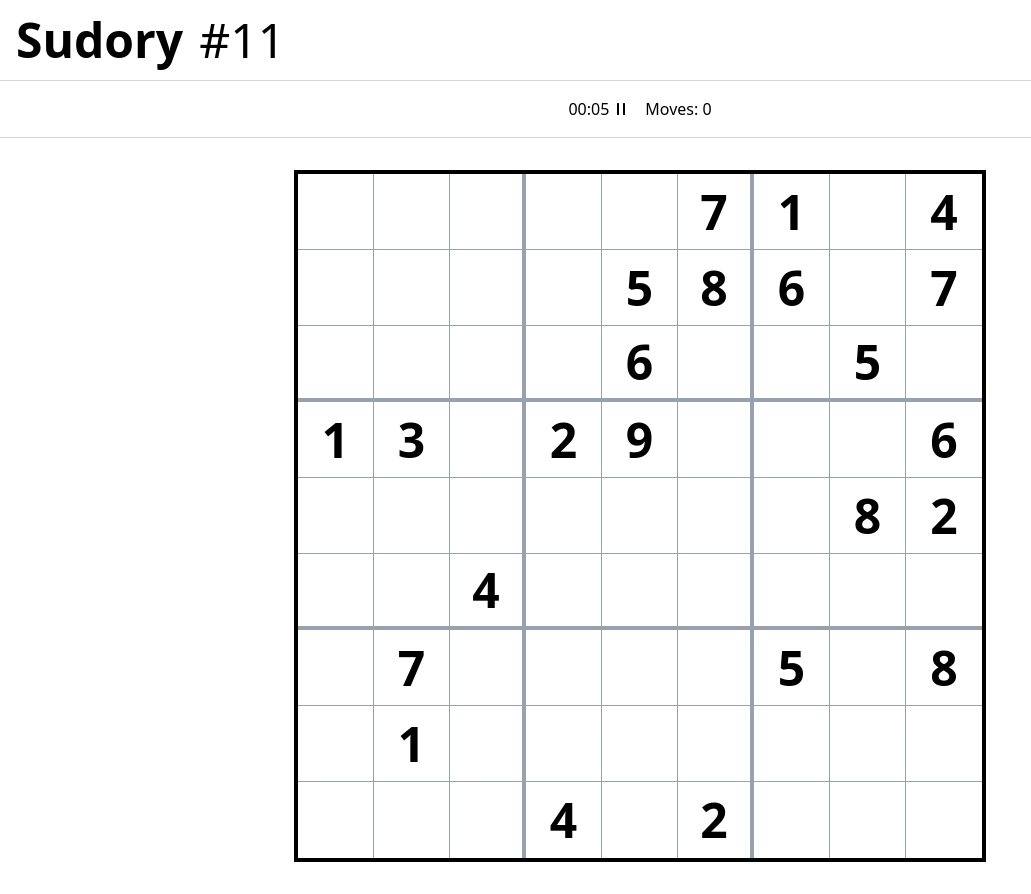
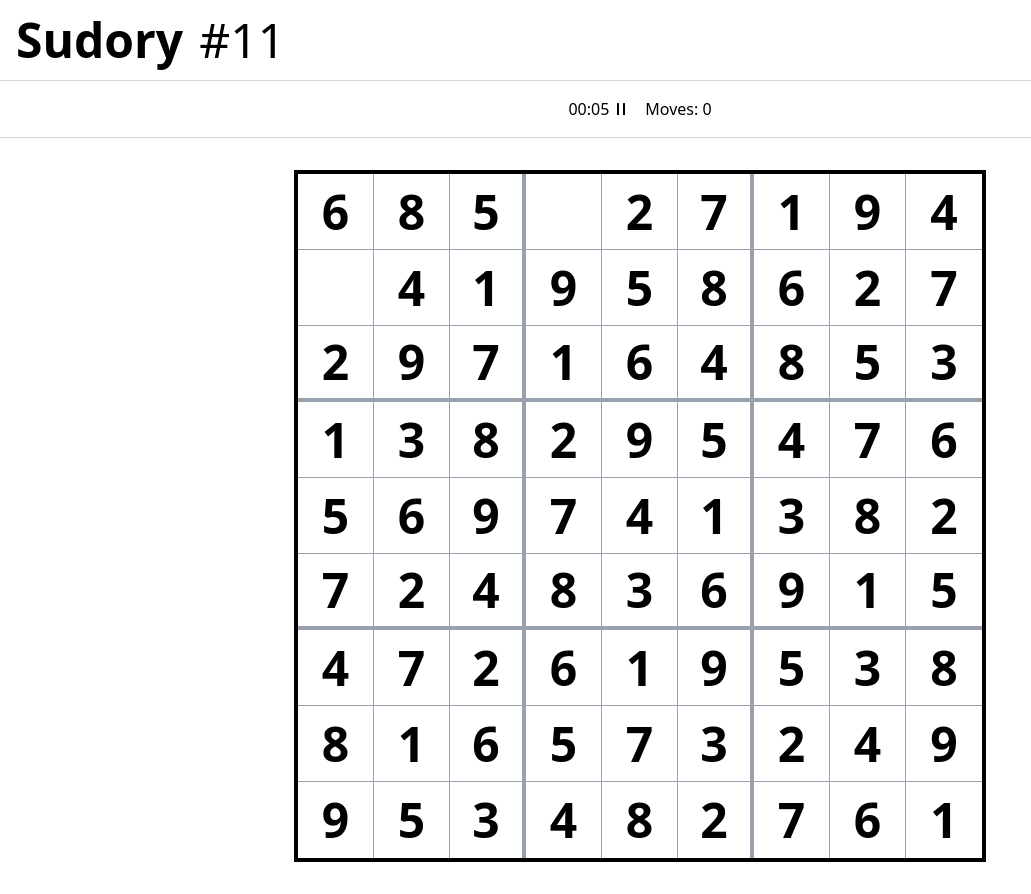
Before and after one commit to Ryan-Vakhshoori/sudory, a Next.js app: page / in a window 1280 px wide. Shown: the whole page, without its empty margins (0-1031 px from the left). Built offline with nearby package versions, Linux system fonts and the light colour scheme.

Commit message:
Add puzzle complete popup

```diff
--- a/src/app/components/Cell.tsx
+++ b/src/app/components/Cell.tsx
@@ -30,7 +30,7 @@ export default function Cell({
           h-10 w-10 sm:h-15 sm:w-15 md:h-19 md:w-19 ${borderClasses} border-gray-400 ${className}`}
         onClick={onClick}
       >
-        <p className="text-3xl sm:text-4xl md:text-5xl font-bold">{hidden ? "" : value}</p>
+        <p className="text-2xl sm:text-4xl md:text-5xl font-bold">{hidden ? "" : value}</p>
       </div>
     );
   }
--- a/src/app/components/Grid.tsx
+++ b/src/app/components/Grid.tsx
@@ -11,8 +11,6 @@ export default function Grid({
   onResume,
   onMove,
   onComplete,
-  time,
-  moves,
   isPuzzleComplete, // Added isPuzzleComplete prop
   onPuzzleLoad, // Added onPuzzleLoad prop
 }: {
@@ -20,8 +18,6 @@ export default function Grid({
   onResume: () => void;
   onMove: () => void;
   onComplete: () => void;
-  time: number;
-  moves: number;
   isPuzzleComplete: boolean; // Added isPuzzleComplete prop
   onPuzzleLoad: (index: number) => void; // Added onPuzzleLoad prop
 }) {
@@ -49,7 +45,7 @@ export default function Grid({
     isRevealedCell,
     isSameValue,
     handleCellClick,
-  } = useGridLogic(sudokuBoard, initialHiddenCells, onMove, onComplete, isReady);
+  } = useGridLogic(sudokuBoard, initialHiddenCells, onMove, onComplete, isReady, isPuzzleComplete);
 
   useEffect(() => {
     if (
@@ -112,7 +108,7 @@ export default function Grid({
       </div>
 
       {/* Overlay Resume Button */}
-      {!isRunning && (
+      {!isRunning && !isPuzzleComplete && (
         <div className="absolute inset-0 flex justify-center items-center">
           <button
             className="bg-blue-500 text-white h-11 w-11 sm:h-16 sm:w-16 md:h-20 md:w-20 rounded-full flex justify-center items-center"
@@ -122,21 +118,6 @@ export default function Grid({
           </button>
         </div>
       )}
-      {/* Completion Popup */}
-      {isPuzzleComplete && (
-        <div className="absolute inset-0 flex justify-center items-center bg-opacity-100">
-          <div className="bg-white p-6 rounded-lg shadow-lg text-center">
-            <h2 className="text-2xl font-bold mb-4">Congratulations!</h2>
-            <p>You finished the puzzle in {time} seconds with {moves} moves.</p>
-            <button
-              className="mt-4 bg-blue-500 text-white px-4 py-2 rounded"
-              onClick={() => window.location.reload()} // Reload the page to reset
-            >
-              Play Again
-            </button>
-          </div>
-        </div>
-      )}
     </div>
   );
 }
--- a/src/app/hooks/useGridLogic.ts
+++ b/src/app/hooks/useGridLogic.ts
@@ -5,7 +5,8 @@ export function useGridLogic(
   initialHiddenCells: Set<string>,
   onMove: () => void,
   onComplete: () => void,
-  isReady: boolean
+  isReady: boolean,
+  isPuzzleComplete: boolean
 ) {
   const [hiddenCells, setHiddenCells] = useState(initialHiddenCells);
 
@@ -108,7 +109,8 @@ export function useGridLogic(
     if (!isReady) {
       return;
     }
-    if (hiddenCells.size === 0) {
+    if (hiddenCells.size === 0 && !isPuzzleComplete) {
+      console.log("Puzzle complete!");
       onComplete();
     }
   }, [hiddenCells, initialHiddenCells, onComplete]);
--- a/src/app/page.tsx
+++ b/src/app/page.tsx
@@ -4,6 +4,7 @@ import Grid from "./components/Grid";
 import Stopwatch from "./components/Stopwatch";
 import MoveCounter from "./components/MoveCounter";
 import { useState } from "react";
+import { XMarkIcon } from "@heroicons/react/24/solid"; // Import Heroicons
 
 export default function Home() {
   const [isRunning, setIsRunning] = useState(true);
@@ -11,6 +12,7 @@ export default function Home() {
   const [time, setTime] = useState(0);
   const [isPuzzleComplete, setIsPuzzleComplete] = useState(false);
   const [puzzleIndex, setPuzzleIndex] = useState(0); // Added puzzleIndex state
+  const [isPopupVisible, setIsPopupVisible] = useState(false);
 
   return (
     <div className="flex flex-col items-center">
@@ -20,6 +22,7 @@ export default function Home() {
           <p className="text-3xl sm:text-4xl md:text-5xl">#{puzzleIndex}</p>
         )}
       </div>
+      <div className={`flex flex-col items-center ${isPopupVisible ? "filter opacity-50" : ""}`}>
         {/* Stopwatch positioned above the grid */}
         <div className="flex w-screen justify-center space-x-4 p-1 sm:p-2 md:p-4 border-t border-b border-gray-300">
           <Stopwatch
@@ -32,7 +35,7 @@ export default function Home() {
           <MoveCounter moveCount={moveCount} />
         </div>
         {/* Grid centered horizontally and vertically */}
-      <div className="p-2 sm:p-4 md:p-8">
+        <div className="m-2 sm:m-4 md:m-8">
           <Grid
             isRunning={isRunning}
             onResume={() => setIsRunning(true)}
@@ -40,13 +43,31 @@ export default function Home() {
             onComplete={() => {
               setIsRunning(false);
               setIsPuzzleComplete(true);
+              setIsPopupVisible(true); // Show popup when puzzle is complete
             }}
-          time={time}
-          moves={moveCount}
             isPuzzleComplete={isPuzzleComplete} // Pass isPuzzleComplete to Grid
             onPuzzleLoad={(index: number) => setPuzzleIndex(index)} // Pass callback to Grid
           />
         </div>
       </div>
+      {/* Popup for puzzle completion */}
+      {isPopupVisible && (
+        <div className="fixed inset-0 flex items-center justify-center">
+          <div className="relative bg-white p-8 shadow-lg text-center">
+            {/* Close button */}
+            <button
+              className="absolute top-2 right-2"
+              onClick={() => setIsPopupVisible(false)}
+            >
+              <XMarkIcon className="h-6 w-6" />
+            </button>
+            <h2 className="text-2xl font-bold mb-4">Congratulations!</h2>
+            <p className="mb-4">
+              You completed the puzzle in {time} seconds with {moveCount} moves.
+            </p>
+          </div>
+        </div>
+      )}
+    </div>
   );
 }
--- a/src/app/utils/loadPuzzleFromCSV.ts
+++ b/src/app/utils/loadPuzzleFromCSV.ts
@@ -14,7 +14,7 @@ export async function loadPuzzleFromCSV(filePath: string, startDate: string) {
   const [, puzzle, solution] = dataRows[puzzleIndex].split(","); // Extract fields
 
   const board: number[][] = [];
-  const hiddenCells = new Set<string>();
+  let hiddenCells = new Set<string>();
 
   // Use the solution to populate the sudokuBoard
   for (let row = 0; row < 9; row++) {
@@ -33,5 +33,7 @@ export async function loadPuzzleFromCSV(filePath: string, startDate: string) {
     board.push(rowValues);
   }
 
+  hiddenCells = new Set(['1-0', '0-3']);
+
   return { board, hiddenCells, puzzleIndex };
 }
```
Lines whose indentation alone changed are shown as unchanged.
